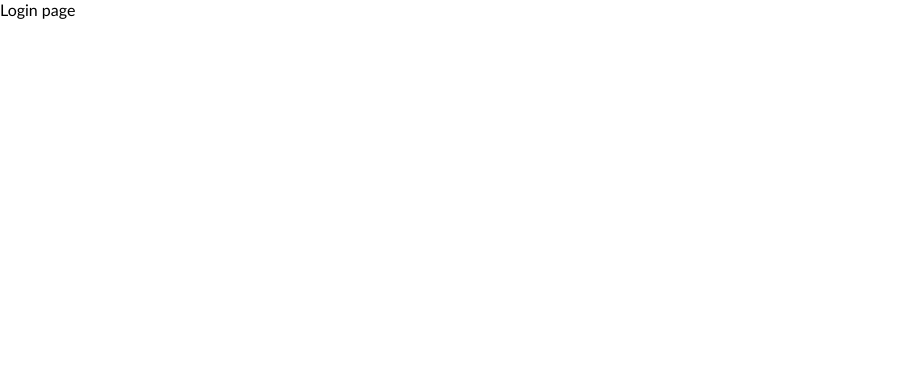
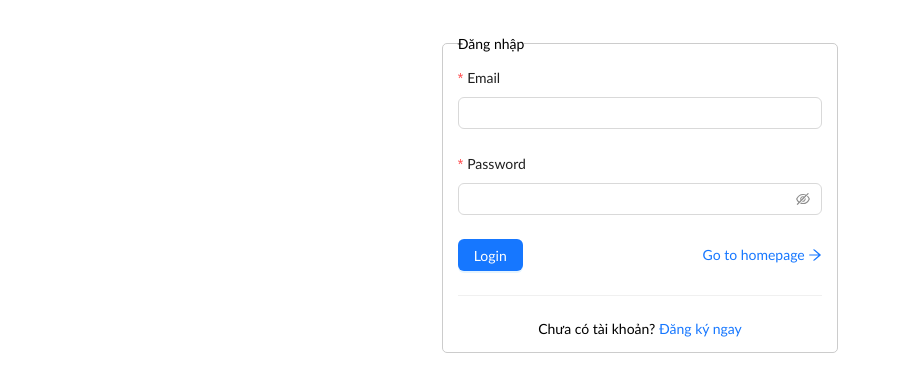
Before and after one commit to Hungtran1905/Nodejs-wed, a React (Vite) app: page /login in a window 1280 px wide. Shown: the top 392 px of the page, without its empty margins (0-900 px from the left). Built offline with nearby package versions, Linux system fonts and the light colour scheme.

Commit message:
hoan thien phan login

```diff
--- a/src/components/layout/header.jsx
+++ b/src/components/layout/header.jsx
@@ -1,5 +1,5 @@
 import { Link } from 'react-router-dom'
-import { UsergroupAddOutlined, HomeOutlined, ProductOutlined } from '@ant-design/icons'
+import { UsergroupAddOutlined, HomeOutlined, ProductOutlined, SettingOutlined } from '@ant-design/icons'
 import { Menu } from 'antd'
 import { useState } from 'react'
 const Header = () => {
@@ -23,6 +23,21 @@ const Header = () => {
             key: 'product',
             icon: <ProductOutlined />
         },
+        {
+            label: 'Cài đặt',
+            key: 'setting',
+            icon: <SettingOutlined />,
+            children: [
+                {
+                    label: <Link to={"/login"}>Đăng nhập</Link>,
+                    key: 'login',
+                },
+                {
+                    label: 'Đăng xuất',
+                    key: 'logout',
+                },
+            ]
+        }
     ];
 
     return (
--- a/src/pages/login.jsx
+++ b/src/pages/login.jsx
@@ -1,6 +1,61 @@
+import { ArrowRightOutlined } from "@ant-design/icons";
+import { Button, Form, Input, Row, Col, Divider } from "antd";
+import { Link } from "react-router-dom";
+
+
 const LoginPage = () => {
+    const [form] = Form.useForm();
+    const onFinish = (values) => {
+        console.log('Login values:', values);
+        // Here you would typically handle the login logic, e.g., calling an API
+    };
     return (
-        <div>Login page</div>
+
+        <Row justify={"center"} style={{ margin: "30px" }}>
+            <Col xs={24} md={16} lg={8}>
+                <fieldset style={{
+                    padding: "15px",
+                    margin: "5px",
+                    border: "1px solid #ccc",
+                    borderRadius: "5px"
+                }} >
+                    <legend>Đăng nhập</legend>
+                    <Form
+                        form={form}
+                        layout="vertical"
+                        onFinish={onFinish}
+                    >
+                        <Form.Item
+                            label="Email"
+                            name="email"
+                            rules={[{ required: true, message: 'Please input your email!' }]}
+                        >
+                            <Input />
+
+                        </Form.Item>
+                        <Form.Item
+                            label="Password"
+                            name="password"
+                            rules={[{ required: true, message: 'Please input your password!' }]}
+                        >
+                            <Input.Password />
+                        </Form.Item>
+                        <Form.Item>
+                            <div style={{
+                                display: "flex",
+                                justifyContent: "space-between",
+                                alignItems: "center"
+                            }}>
+                                <Button type="primary" onClick={() => form.submit()}>Login</Button>
+                                <Link to="/">Go to homepage <ArrowRightOutlined /></Link>
+                            </div>
+                        </Form.Item>
+                    </Form>
+                    <Divider />
+                    <div style={{ textAlign: "center" }}>Chưa có tài khoản? <Link to="/register">Đăng ký ngay</Link></div>
+                </fieldset>
+            </Col>
+        </Row >
     )
 }
 
--- a/src/pages/register.jsx
+++ b/src/pages/register.jsx
@@ -1,6 +1,6 @@
-import { Button, Input, Form, notification, Row, Col } from "antd";
+import { Button, Input, Form, notification, Row, Col, Divider } from "antd";
 import { registerUserAPI } from "../services/api_services";
-import { useNavigate } from "react-router-dom";
+import { useNavigate, Link } from "react-router-dom";
 
 const RegisterPage = () => {
     const [form] = Form.useForm();
@@ -30,11 +30,11 @@ const RegisterPage = () => {
             form={form}
             layout="vertical"
             onFinish={onFinish}
-            style={{ margin: "10px" }}
+            style={{ margin: "30px" }}
         // onFinish={onFinish}
         // onFinishFailed={onFinishFailed}
         >
-
+            <h3 style={{ textAlign: "center" }}>Đăng ký tài khoản</h3>
             <Row justify={"center"}>
                 <Col xs={24} md={8}>
                     <Form.Item
@@ -88,6 +88,8 @@ const RegisterPage = () => {
                 <Col xs={24} md={8}>
 
                     <Button onClick={() => form.submit()} type="primary">Register</Button>
+                    <Divider />
+                    <div>Đã có tài khoản? <Link to={"/login"}>Đăng nhập tại đây</Link></div>
                 </Col>
             </Row>
 
```
Also changed, not shown: src/components/layout/header.css (deleted, +0 -27 lines).
